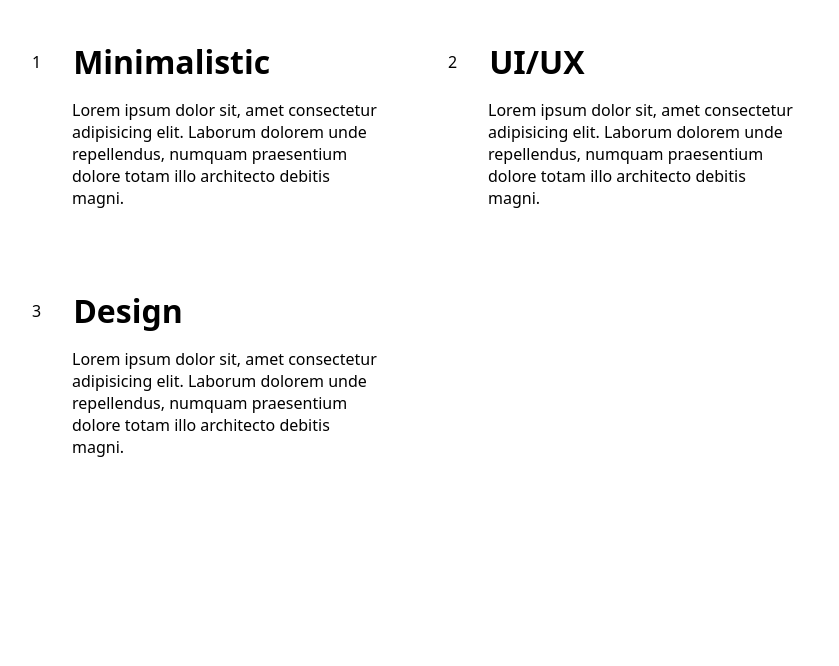
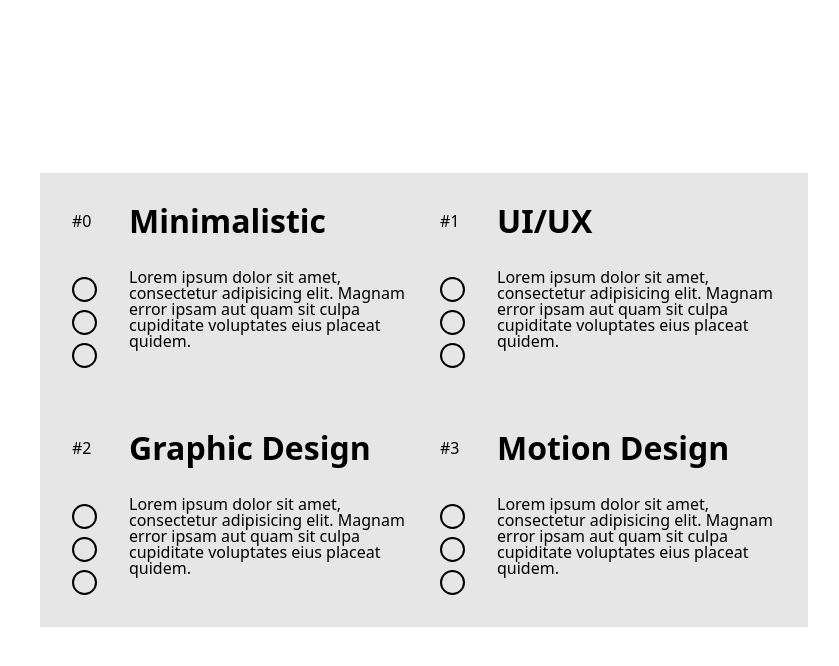
Before and after one commit to hamdi4-beep/react-playground, a React (Vite) app: page / in a window 1280 px wide. Shown: the top 666 px of the page, without its empty margins (216-1055 px from the left). Built offline with nearby package versions, Linux system fonts and the light colour scheme.

Commit message:
created a cleaner version

```diff
--- a/package.json
+++ b/package.json
@@ -7,7 +7,8 @@
     "dev": "vite",
     "tailwind": "npx tailwind -i src/input.css -o src/output.css -w",
     "build": "tsc && vite build",
-    "preview": "vite preview"
+    "preview": "vite preview",
+    "deploy": "gh-pages -d dist"
   },
   "dependencies": {
     "@reduxjs/toolkit": "^1.9.3",
@@ -21,6 +22,7 @@
     "@types/react": "^18.0.27",
     "@types/react-dom": "^18.0.10",
     "@vitejs/plugin-react": "^3.1.0",
+    "gh-pages": "^5.0.0",
     "react-redux": "^8.0.5",
     "redux": "^4.2.1",
     "sass": "^1.59.2",
--- a/src/App.tsx
+++ b/src/App.tsx
@@ -1,49 +1,11 @@
 import * as React from 'react'
-
-function Header({ index, children }: {
-    index: number,
-    children: string
-}) {
-    return (
-        <div className="header">
-            <span>{index}</span>
-            <h1>{children}</h1>
-        </div>
-    )
-}
-
-function BlogPost({
-    title,
-    index
- }: {
-    title: string,
-    index: number
-}) {
-    return (
-        <div className="blog-wrapper">
-            <Header index={index}>{title}</Header>
-
-            <div className="content">
-                <p>Lorem ipsum dolor sit, amet consectetur adipisicing elit. Laborum dolorem unde repellendus, numquam praesentium dolore totam illo architecto debitis magni.</p>
-            </div>
-        </div>
-    )
-}
+import BlogList from './components/BlogList'
 
 function App() {
-    const blogs = [
-        <BlogPost title='Minimalistic' index={1} />,
-        <BlogPost title='UI/UX' index={2} />,
-        <BlogPost title='Design' index={3} />
-    ]
 
     return (
-        <div className="App">
-            {blogs.map((blog, i) => (
-                <React.Fragment key={i}>
-                    {blog}
-                </React.Fragment>
-            ))}
+        <div className='App'>
+            <BlogList />
         </div>
     )
 }
--- /dev/null
+++ b/src/components/Aside.tsx
@@ -0,0 +1,16 @@
+function Aside({
+    children
+}: {
+    children: JSX.Element
+}) {
+    return (
+        <div className="aside">
+            {children}
+            <div className="icon"></div>
+            <div className="icon"></div>
+            <div className="icon"></div>
+        </div>
+    )
+}
+
+export default Aside
--- /dev/null
+++ b/src/components/BlogItem.tsx
@@ -0,0 +1,30 @@
+import Aside from "./Aside"
+
+function BlogItem({
+    title,
+    index
+}: {
+    title: string,
+    index: number
+}) {
+
+    return (
+        <div className='blog-wrapper'>
+            <Aside>
+                <span>#{index}</span>
+            </Aside>
+
+            <div className="inner">
+                <div className="header">
+                    <h1>{title}</h1>
+                </div>
+
+                <div className="content">
+                    <p>Lorem ipsum dolor sit amet, consectetur adipisicing elit. Magnam error ipsam aut quam sit culpa cupiditate voluptates eius placeat quidem.</p>
+                </div>
+            </div>
+        </div>
+    )
+}
+
+export default BlogItem
--- /dev/null
+++ b/src/components/BlogList.tsx
@@ -0,0 +1,24 @@
+import BlogItem from "./BlogItem"
+
+function BlogList() {
+    const titles = [
+        'Minimalistic',
+        'UI/UX',
+        'Graphic Design',
+        'Motion Design'
+    ]
+
+    return (
+        <div className="blog-list">
+            {titles.map((title, i) => (
+                <BlogItem
+                    title={title}
+                    index={i}
+                    key={i}
+                />
+            ))}
+        </div>
+    )
+}
+
+export default BlogList
--- a/src/sass/globals/_index.scss
+++ b/src/sass/globals/_index.scss
@@ -1 +1,2 @@
 @forward 'default';
+@forward 'queries';
--- /dev/null
+++ b/src/sass/globals/_queries.scss
@@ -0,0 +1,17 @@
+@media (min-width: 736px) {
+
+    body {
+        display: grid;
+        place-content: center;
+    }
+
+    .blog-wrapper {
+
+        @for $i from 1 through 4 {
+            &:nth-of-type(#{$i + 2}) {
+                margin-top: 2em;
+            }
+        }
+    }
+
+}
--- a/src/sass/main.scss
+++ b/src/sass/main.scss
@@ -1,38 +1,37 @@
 @forward 'globals';
 
 .App {
+    width: 100%;
     max-width: 48rem;
-    width: 100%;
-    padding-top: 2em;
     margin-inline: auto;
+}
+
+.blog-list {
     display: grid;
     grid-template-columns: repeat(auto-fit, minmax(20rem, 1fr));
-    gap: 4rem;
+    gap: 2rem;
+    background-color: #E6E6E6;
+    padding: 2em;
 }
 
 .blog-wrapper {
     position: relative;
+    display: flex;
+    line-height: 1;
 
-    &:hover span::before {
-        width: calc(100% + 2rem);
+    &:hover
+    .header::after {
+        width: 100%;
     }
 
-    &:hover span::after {
-        height: 10rem;
+    &:hover
+    .aside::after {
+        height: 100%;
+        transition-delay: 300ms;
     }
-}
 
-.header {
-    display: flex;
-    align-items: center;
-    gap: 1rem;
-    position: relative;
-    padding: .5em;
-    padding-left: 0;
-    align-items: center;
-
-    span::before,
-    span::after {
+    .header::after,
+    .aside::after {
         content: '';
         display: block;
         position: absolute;
@@ -40,29 +39,53 @@
         transition: all 500ms ease;
     }
 
-    span::before {
-        width: 0;
-        height: 1px;
-        bottom: 0;
-        left: -2rem;
-        transition-delay: 400ms;
+    .aside {
+        position: relative;
+        padding-right: 1em;
+
+        &::after {
+            width: 1px;
+            height: 0%;
+            top: 0;
+            right: 0;
+        }
+
+        span {
+            display: block;
+            margin-bottom: 3em;
+            margin-top: .5em;
+        }
     }
 
-    span::after {
-        width: 1px;
-        height: 0;
-        top: 0;
-        left: 1rem;
+    .header {
+        padding-inline: 1em;
+        margin-bottom: 1em;
+
+        &::after {
+            width: 0%;
+            height: 1px;
+            left: 0;
+            transform: translateY(1em);
+        }
+
+        h1 {
+            line-height: 1;
+        }
     }
 
-    span {
-        display: block;
-        margin-left: -.5em;
-        margin-right: 1em;
+    .content {
+        padding-left: 1em;
+        padding-top: 1em;
     }
 }
 
-.content {
-    padding: .5em;
-    padding-left: 2em;
+.icon {
+    width: 25px;
+    height: 25px;
+    border: 2px solid black;
+    border-radius: 100%;
+
+    &:not(:last-of-type) {
+        margin-bottom: .5em;
+    }
 }
```
Also changed, not shown: src/components/ColorList.tsx (deleted, +0 -15 lines), src/components/User.tsx (deleted, +0 -26 lines), 4 other files (tests, documents, lock files or other folders).
